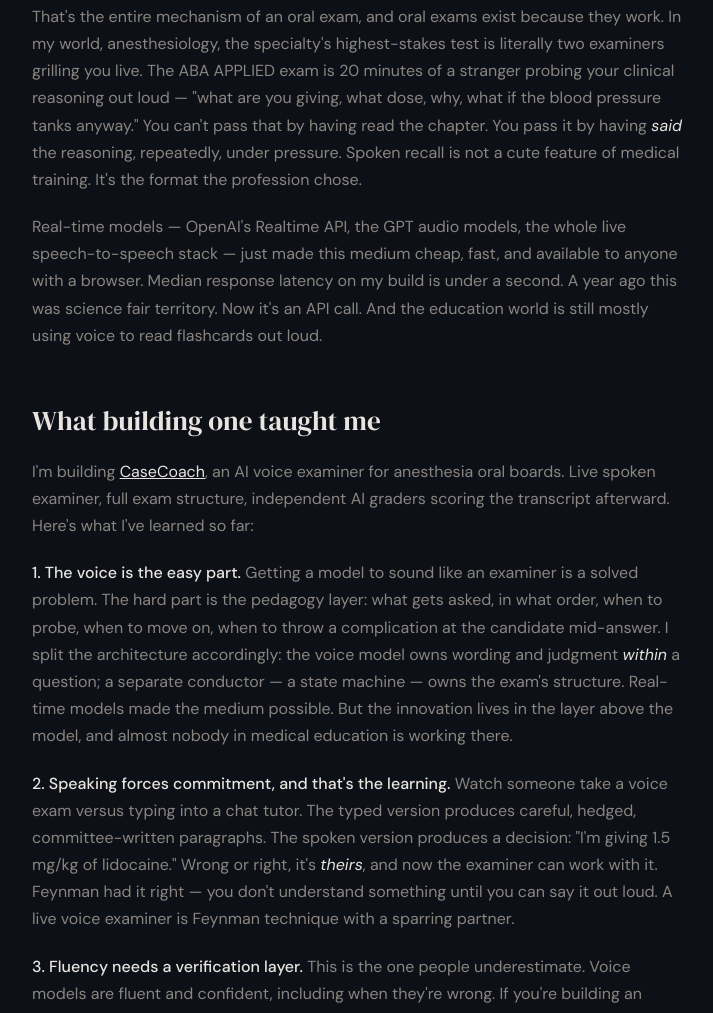
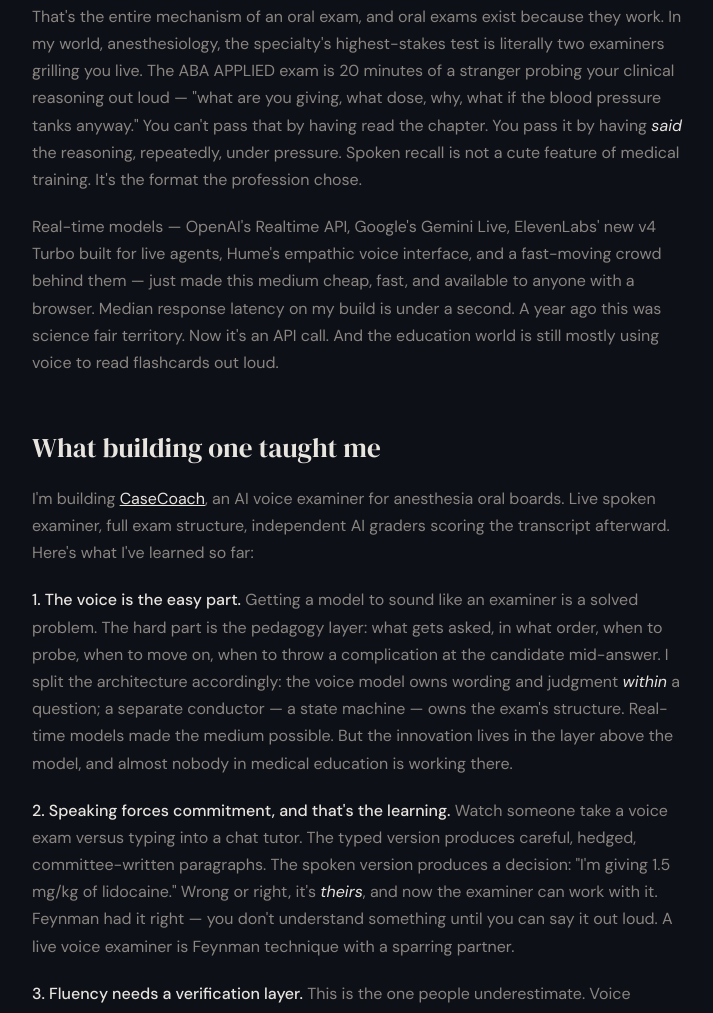
Before and after one commit to edoziee/edozie-portfolio, a plain HTML site: page public/writing/the-oral-exam-is-the-new-textbook/index.html in a window 1280 px wide. Shown: the part 857-1870 px from the top of the page, without its empty margins (280-993 px from the left). Drawn offline with Linux system fonts and the light colour scheme.

Commit message:
Post edit: name the realtime voice stack; link CaseCoach to beta

```diff
--- a/public/writing/the-oral-exam-is-the-new-textbook/index.html
+++ b/public/writing/the-oral-exam-is-the-new-textbook/index.html
@@ -122,11 +122,11 @@
 
   <p>That's the entire mechanism of an oral exam, and oral exams exist because they work. In my world, anesthesiology, the specialty's highest-stakes test is literally two examiners grilling you live. The ABA APPLIED exam is 20 minutes of a stranger probing your clinical reasoning out loud — "what are you giving, what dose, why, what if the blood pressure tanks anyway." You can't pass that by having read the chapter. You pass it by having <em>said</em> the reasoning, repeatedly, under pressure. Spoken recall is not a cute feature of medical training. It's the format the profession chose.</p>
 
-  <p>Real-time models — OpenAI's Realtime API, the GPT audio models, the whole live speech-to-speech stack — just made this medium cheap, fast, and available to anyone with a browser. Median response latency on my build is under a second. A year ago this was science fair territory. Now it's an API call. And the education world is still mostly using voice to read flashcards out loud.</p>
+  <p>Real-time models — OpenAI's Realtime API, Google's Gemini Live, ElevenLabs' new v4 Turbo built for live agents, Hume's empathic voice interface, and a fast-moving crowd behind them — just made this medium cheap, fast, and available to anyone with a browser. Median response latency on my build is under a second. A year ago this was science fair territory. Now it's an API call. And the education world is still mostly using voice to read flashcards out loud.</p>
 
   <h2>What building one taught me</h2>
 
-  <p>I'm building <a href="https://casecoach.app" style="color:var(--text);">CaseCoach</a>, an AI voice examiner for anesthesia oral boards. Live spoken examiner, full exam structure, independent AI graders scoring the transcript afterward. Here's what I've learned so far:</p>
+  <p>I'm building <a href="https://beta.casecoach.app" style="color:var(--text);">CaseCoach</a>, an AI voice examiner for anesthesia oral boards. Live spoken examiner, full exam structure, independent AI graders scoring the transcript afterward. Here's what I've learned so far:</p>
 
   <p><strong>1. The voice is the easy part.</strong> Getting a model to sound like an examiner is a solved problem. The hard part is the pedagogy layer: what gets asked, in what order, when to probe, when to move on, when to throw a complication at the candidate mid-answer. I split the architecture accordingly: the voice model owns wording and judgment <em>within</em> a question; a separate conductor — a state machine — owns the exam's structure. Real-time models made the medium possible. But the innovation lives in the layer above the model, and almost nobody in medical education is working there.</p>
 
```
